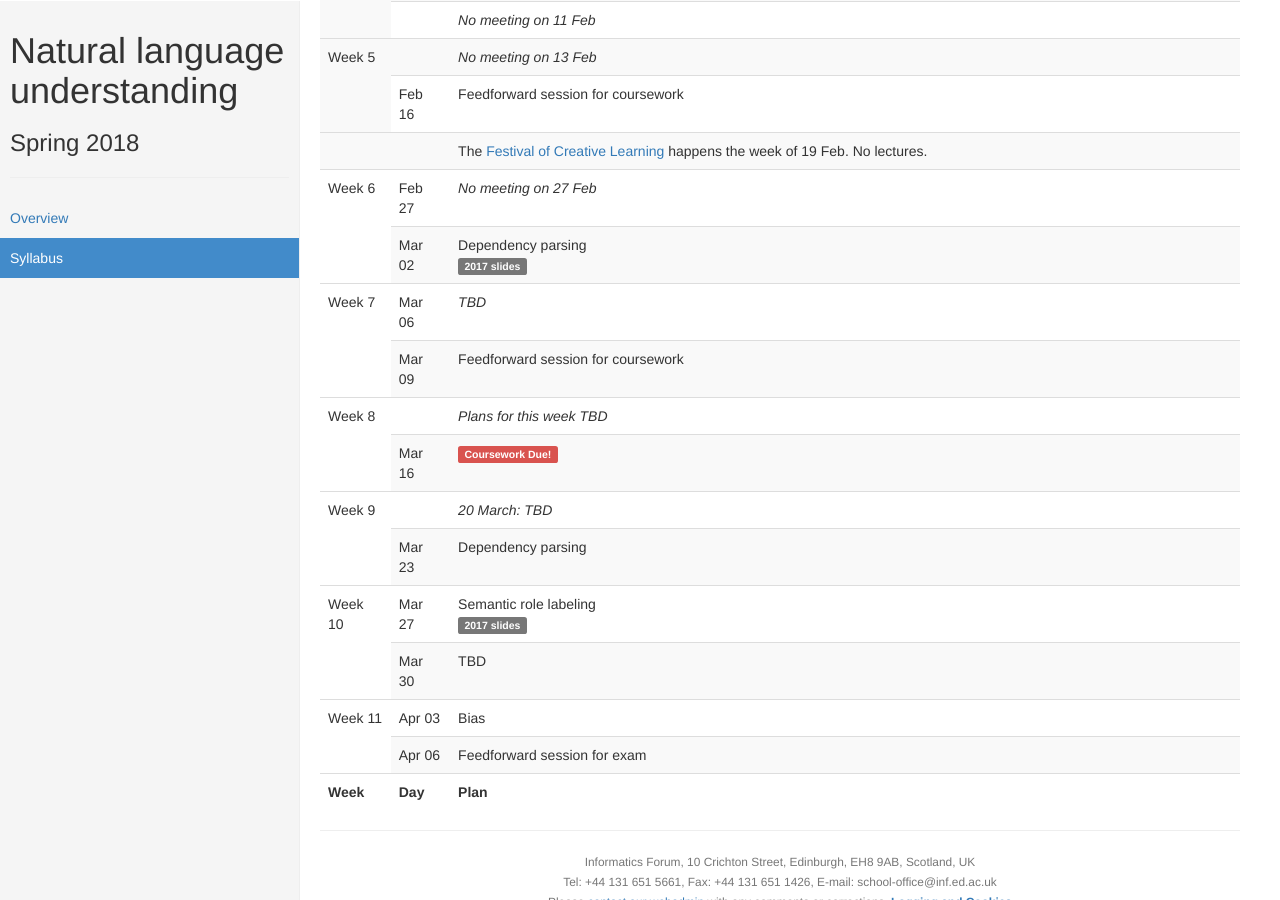
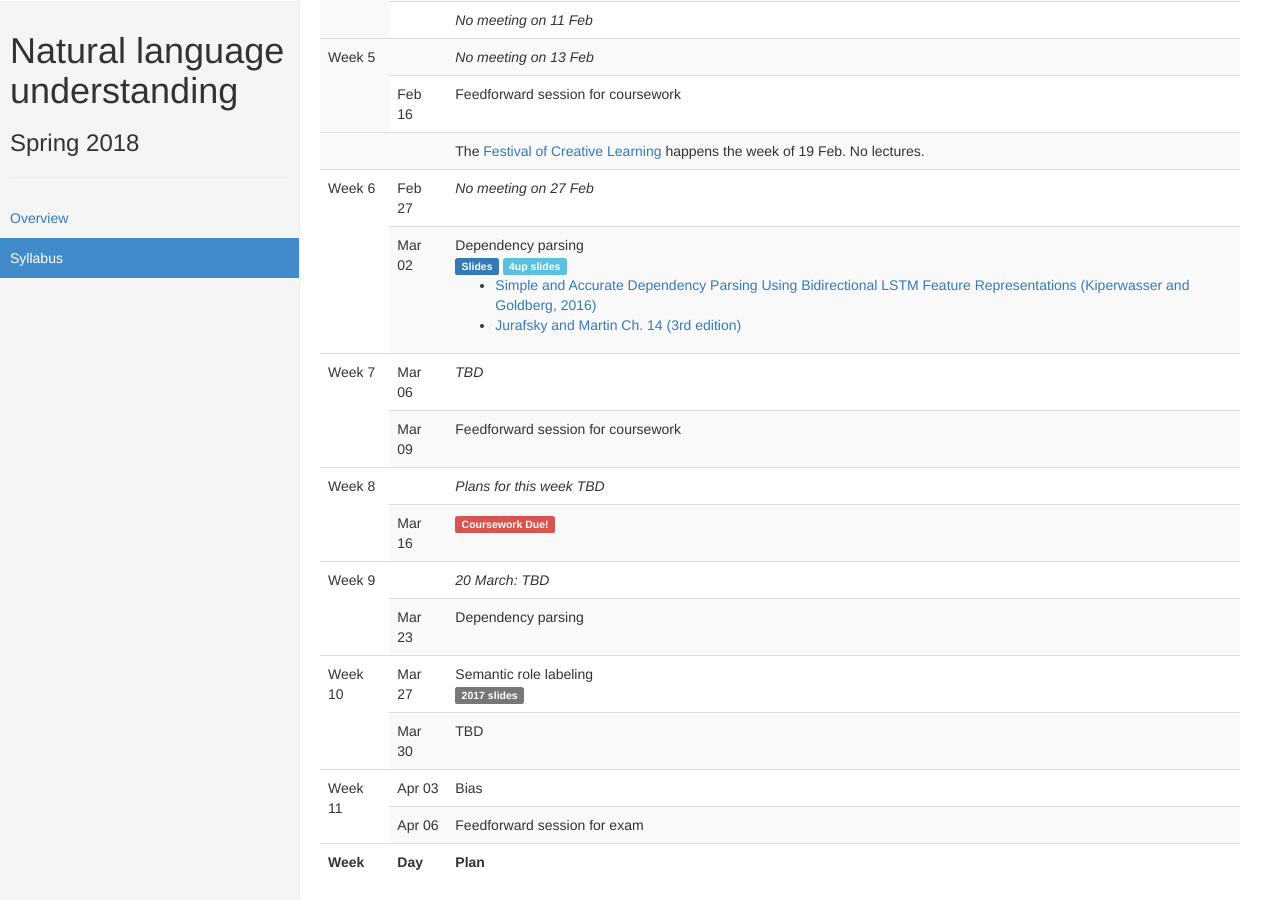
Before and after one commit to alopez/nlu-class, a Jekyll site: the page built from syllabus.md, in a window 1280 px wide and 900 px high, scrolled down 887 px. Built offline with Jekyll 4.4.1, drawn with Linux system fonts in a browser that asks for light colours.

Commit message:
Add lecture 7

```diff
--- a/_data/syllabus.yaml
+++ b/_data/syllabus.yaml
@@ -97,7 +97,13 @@
     header:
     - title: "Dependency parsing"
       type: lecture
-      oldslides: assets/slides/2017/nlu_l08_depparsing1.pdf
+      slides: assets/slides/2018/l07.pdf
+      notes: assets/handouts/l07-handout.pdf
+    items:
+    - description: "Simple and Accurate Dependency Parsing Using Bidirectional LSTM Feature Representations (Kiperwasser and Goldberg, 2016)"
+      url: https://aclweb.org/anthology/Q16-1023
+    - description: "Jurafsky and Martin Ch. 14 (3rd edition)"
+      url: https://web.stanford.edu/~jurafsky/slp3/
 - name: Week 7
   plan:
   - date: 2018-03-06
```
Also changed, not shown: 2 other files.
